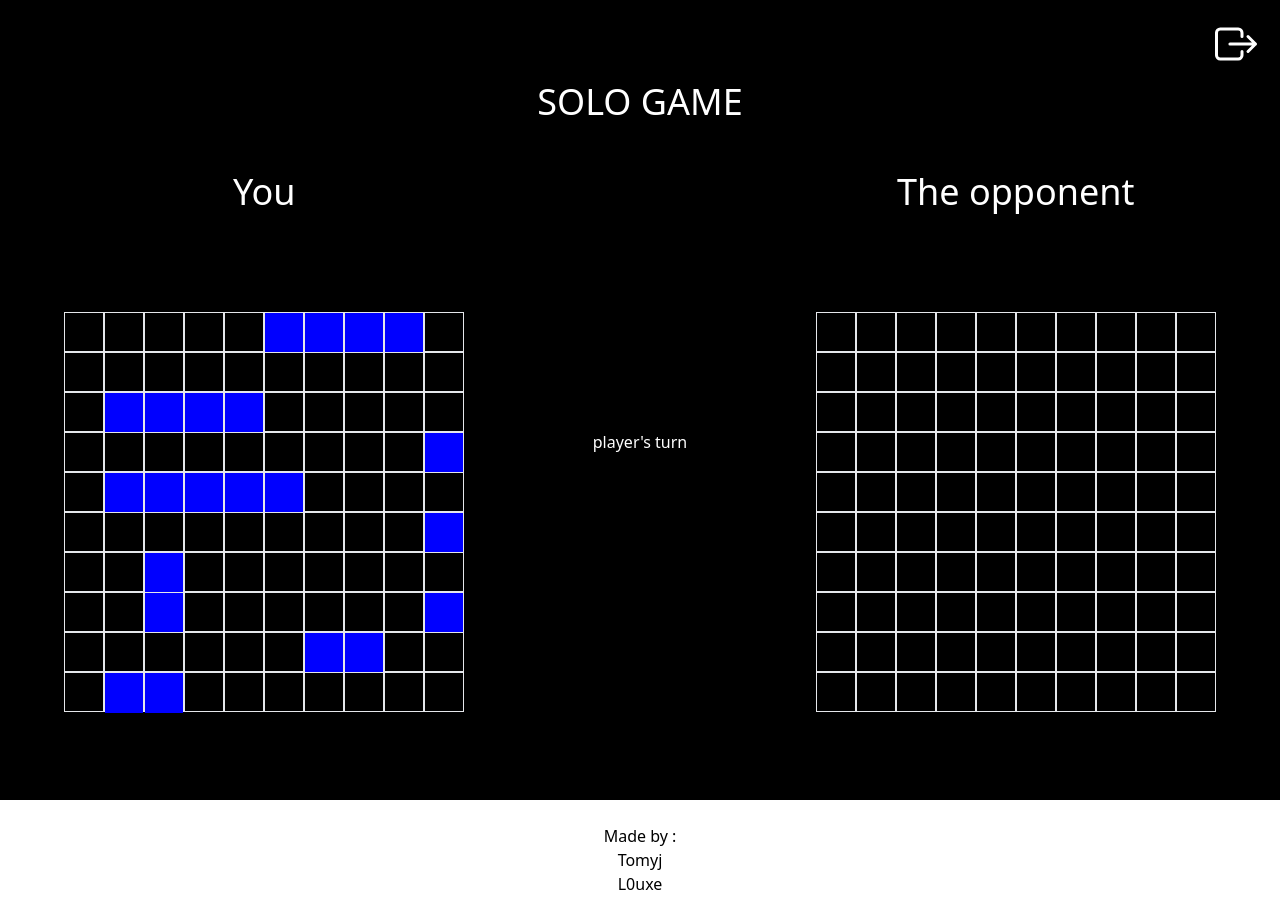
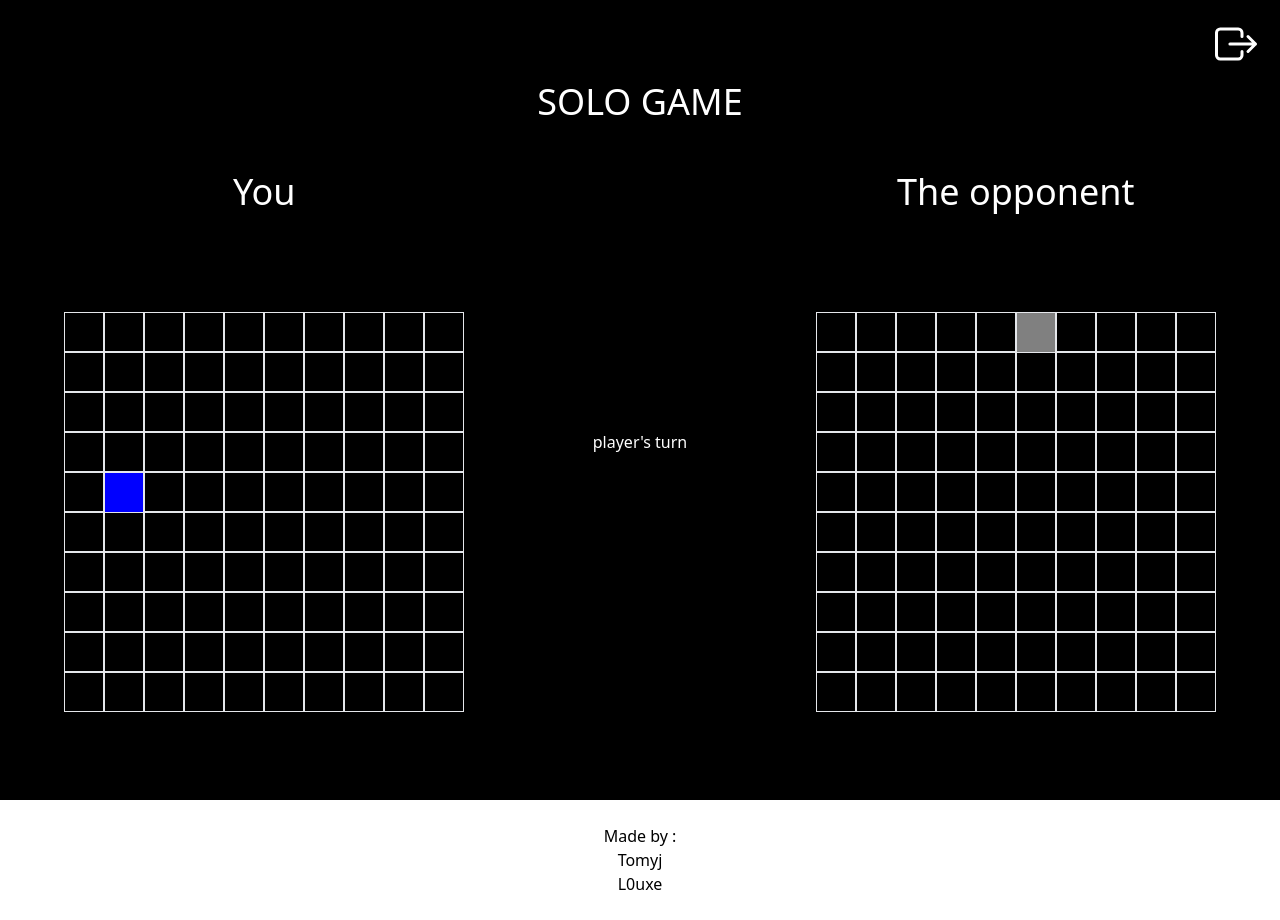
Before and after one commit to TomJegou/TANK-CONQUEROR, a Next.js app: page /soloGame in a window 1280 px wide. Built offline with nearby package versions, Linux system fonts and the light colour scheme.

Commit message:
finish switch turn

```diff
--- a/src/components/Box.js
+++ b/src/components/Box.js
@@ -4,7 +4,7 @@ import FieldBox from "./FieldBox"
 import TankBox from "./TankBox"
 import { useState } from "react"
 
-export default function Box ({ x, y, side, sendResponseToGrid, debugMode, WhosTurn }) {
+export default function Box ({ x, y, side, sendResponseToGrid, debugMode, whosTurn }) {
     const grid = side == "enemy" ? AllTanksEnemy : AllTanksPlayer
     const [isOc] = useState(IsOccupied({x: x, y: y}, grid))
     const [color, setColor] = useState(debugMode ? side == "player" ? isOc ? "blue": "" : isOc? "gray" : "" : side == "player" ? isOc ? "blue" : "" :  "")
@@ -13,7 +13,8 @@ export default function Box ({ x, y, side, sendResponseToGrid, debugMode, WhosTu
     const otherAttribute = side == "enemy" ? {onClick: handleClick} : {}
 
     function handleClick(){
-        if (WhosTurn == "player"){
+        console.log(whosTurn)
+        if (whosTurn == "player"){
             if(isOc){
                 setColor("red")
             } else {
--- a/src/components/GameSet.js
+++ b/src/components/GameSet.js
@@ -7,14 +7,14 @@ export default function GameSet({ sendResponseToSoloGame, debugMode, whosTurn })
 
             <div className="flex flex-col justify-around h-[80vh]">
                 <h1 className="flex flex-row flex-wrap justify-center items-center text-white text-4xl">You</h1>
-                <Grid side="player" sendResponseToGameSet={sendResponseToSoloGame} debugMode={debugMode} />
+                <Grid side="player" sendResponseToGameSet={sendResponseToSoloGame} debugMode={debugMode} whosTurn={whosTurn} />
             </div>
 
             <DisplayPlayerTurn whosTurn={whosTurn} />
 
             <div className="flex flex-col justify-around h-[80vh]">
                 <h1 className="flex flex-row flex-wrap justify-center items-center text-white text-4xl">The opponent</h1>
-                <Grid side="enemy" sendResponseToGameSet={sendResponseToSoloGame} debugMode={debugMode} />
+                <Grid side="enemy" sendResponseToGameSet={sendResponseToSoloGame} debugMode={debugMode} whosTurn={whosTurn} />
             </div>
 
         </div>
--- a/src/components/Grid.js
+++ b/src/components/Grid.js
@@ -13,7 +13,7 @@ export default function Grid({ side, sendResponseToGameSet, debugMode, whosTurn
     return (
         <div className={"flex flex-row flex-wrap w-[50vh] h-[50vh]"} side={side}>
             {t.map(box => {
-                return <Box x={box.x} y={box.y} side={side} key={`${side}:${box.x};${box.y}`} sendResponseToGrid={sendResponseToGameSet} debugMode={debugMode} />
+                return <Box x={box.x} y={box.y} side={side} key={`${side}:${box.x};${box.y}`} sendResponseToGrid={sendResponseToGameSet} debugMode={debugMode} whosTurn={whosTurn} />
             })}
         </div>
     )
--- a/src/pages/soloGame.js
+++ b/src/pages/soloGame.js
@@ -8,7 +8,7 @@ import { useState, useEffect } from "react"
 import { IADifficulty, MapWorld, Mode } from "@/utils/gameSetup"
 
 export default function SoloGame() {
-    const debugMode = false
+    const debugMode = true
     GenerateTank(debugMode)
     const [isGameOver, setIsGameOver] = useState(false)
     const [acclamation, setAcclamation] = useState("")
```
